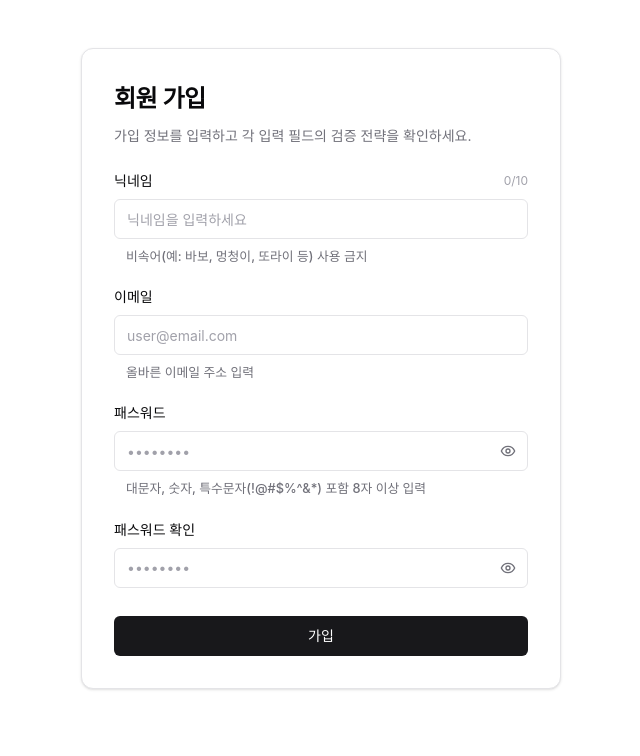
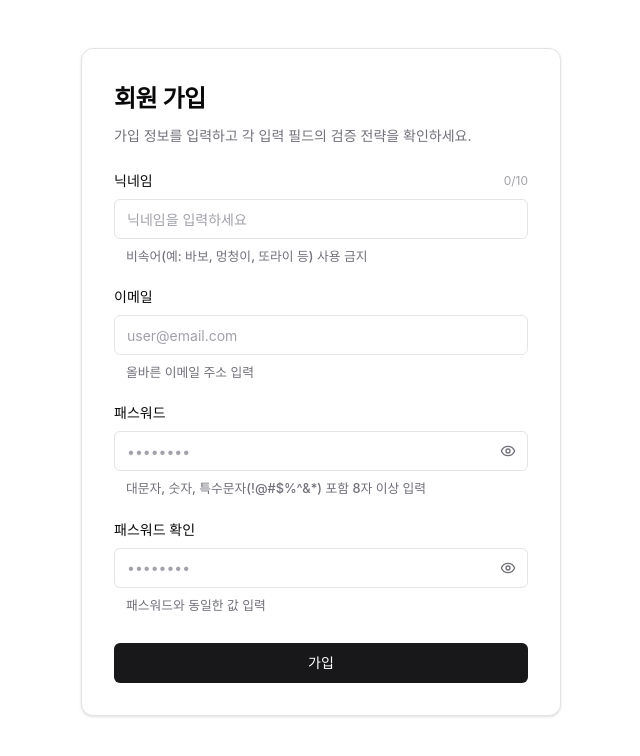
Before and after one commit to sasasak/likelion-16th-react, a React (Vite) app in the folder learning-react/06-폼-핸들링-DOM-참조/: page / in a window 1280 px wide. Shown: the top 756 px of the page, without its empty margins (319-959 px from the left). Built offline with nearby package versions, Linux system fonts and the light colour scheme.

Commit message:
learn. 확인용 패스워드 입력 유효성 검사

```diff
--- a/learning-react/06-폼-핸들링-DOM-참조/src/components/SmartForm/SmartForm.module.css
+++ b/learning-react/06-폼-핸들링-DOM-참조/src/components/SmartForm/SmartForm.module.css
@@ -122,6 +122,7 @@
   font-weight: 500;
   color: var(--color-error);
   margin: 0;
+  padding-inline-start: 12px;
 }
 
 .submitButton {
--- a/learning-react/06-폼-핸들링-DOM-참조/src/components/SmartForm/SmartForm.tsx
+++ b/learning-react/06-폼-핸들링-DOM-참조/src/components/SmartForm/SmartForm.tsx
@@ -41,8 +41,8 @@ export default function SmartForm() {
           onChange={setPassword}
         />
         <PasswordConfirmField
+          basePassword={password}
           value={passwordConfirm}
-          basePassword={password}
           onChange={setPasswordConfirm}
         />
         <button
--- a/learning-react/06-폼-핸들링-DOM-참조/src/components/SmartForm/parts/NicknameField.tsx
+++ b/learning-react/06-폼-핸들링-DOM-참조/src/components/SmartForm/parts/NicknameField.tsx
@@ -25,6 +25,8 @@ export default function NicknameField({ value, onChange }: Props) {
       : ''
   }
 
+  // 반응성 데이터: isTouched (State), value (Props)
+  // 파생된 상태: 반응성 데이터에 의해 계산되는 값
   const error = getErrorMessage()
   const showError = error !== ''
 
@@ -42,7 +44,7 @@ export default function NicknameField({ value, onChange }: Props) {
 
   const changeProfanity = (value: string) => {
     onChange(
-      value.replace(new RegExp(PROFANITY_PATTERN, 'g'), PROFANITY_SUBSTITUTION),
+      value.replace(PROFANITY_REG, PROFANITY_SUBSTITUTION),
     )
   }
 
--- a/learning-react/06-폼-핸들링-DOM-참조/src/components/SmartForm/parts/PasswordConfirmField.tsx
+++ b/learning-react/06-폼-핸들링-DOM-참조/src/components/SmartForm/parts/PasswordConfirmField.tsx
@@ -1,6 +1,6 @@
-import { useId } from 'react'
+import { useId, useState } from 'react'
+import { PasswordInput } from './PasswordInput'
 import S from '../SmartForm.module.css'
-import { PasswordInput } from './PasswordInput'
 
 interface Props {
   value: string
@@ -28,6 +28,18 @@ export default function PasswordConfirmField({
   onChange,
 }: Props) {
   const fieldId = useId()
+  const messageId = useId()
+
+  const [isTouched, setIsTouched] = useState(false)
+
+  const getErrorMessage = () => {
+    if (!isTouched) return ''
+    if (!value) return '확인용 패스워드를 입력해야 합니다.'
+    return value !== basePassword ? '패스워드와 동일한 값을 입력해야 합니다.' : ''
+  }
+
+  const error = getErrorMessage()
+  const showError = error !== ''
 
   return (
     <div className={S.field}>
@@ -37,17 +49,22 @@ export default function PasswordConfirmField({
 
       <PasswordInput
         id={fieldId}
+        describeId={messageId}
         value={value}
         onChange={onChange}
+        onBlur={() => setIsTouched(true)}
+        isError={showError}
       />
 
-      {/* <p role="alert" className={S.errorMessage}>
-            {'에러 메시지'}
-          </p> */}
-
-      {/* <p id={messageId} className={S.infoMessage}>
-            패스워드와 동일한 값 입력
-          </p> */}
+      {showError ? (
+        <p role="alert" className={S.errorMessage}>
+          {error}
+        </p>
+      ) : (
+        <p id={messageId} className={S.infoMessage}>
+          패스워드와 동일한 값 입력
+        </p>
+      )}
     </div>
   )
 }
--- a/learning-react/06-폼-핸들링-DOM-참조/src/components/index.ts
+++ b/learning-react/06-폼-핸들링-DOM-참조/src/components/index.ts
@@ -13,5 +13,5 @@ export { default as FormSubmission } from './FormSubmission/FormSubmission'
 // - DOM 직접 제어
 export { default as RefStudy } from './RefStudy/RefStudy'
 
-// 비제어 컴포넌트 & 파일
+// 비제어 컴포넌트 & 파일 (참고: https://api.imgbb.com)
 export { default as FileUpload } from './FileUpload/FileUpload'
```
